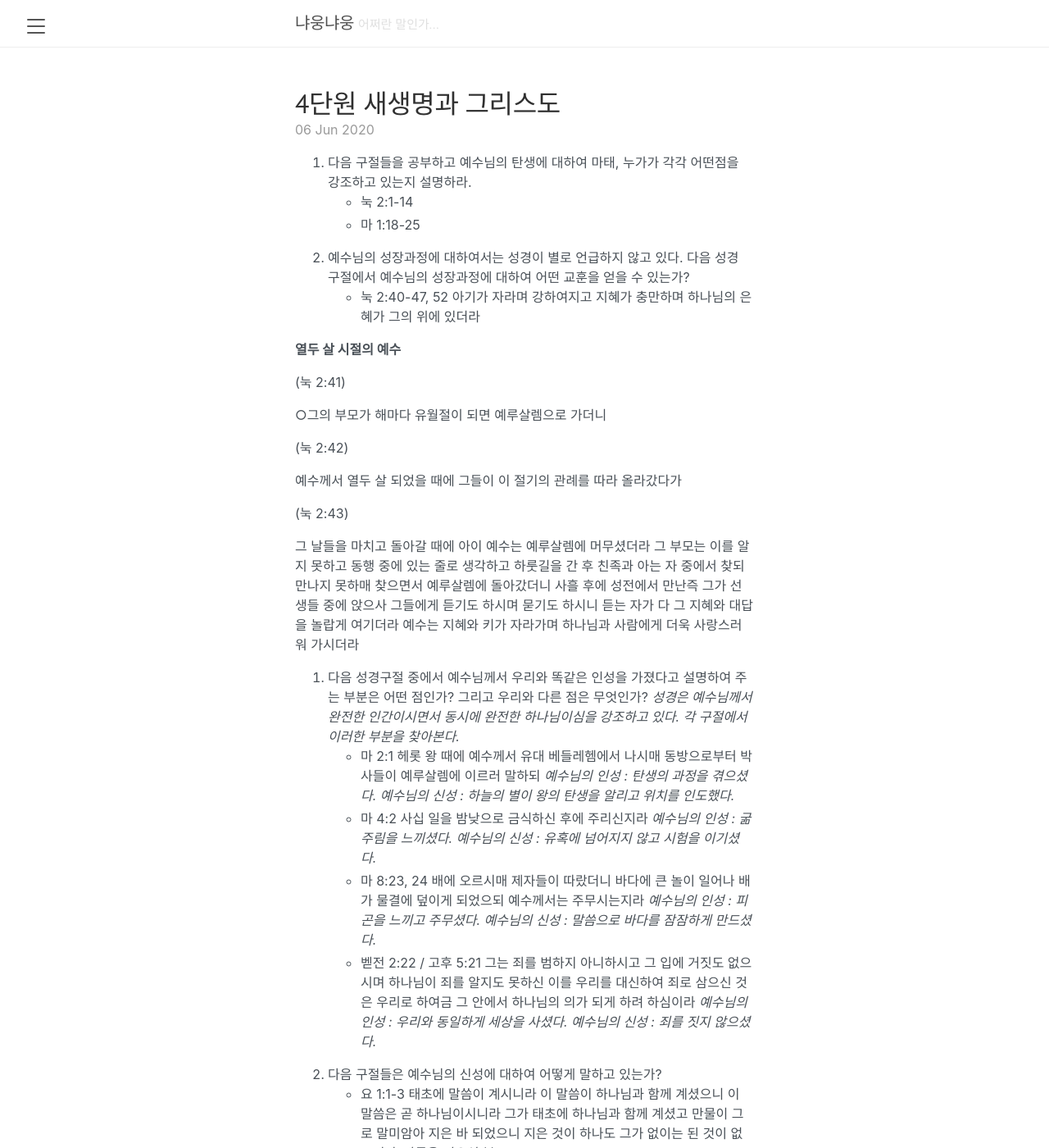
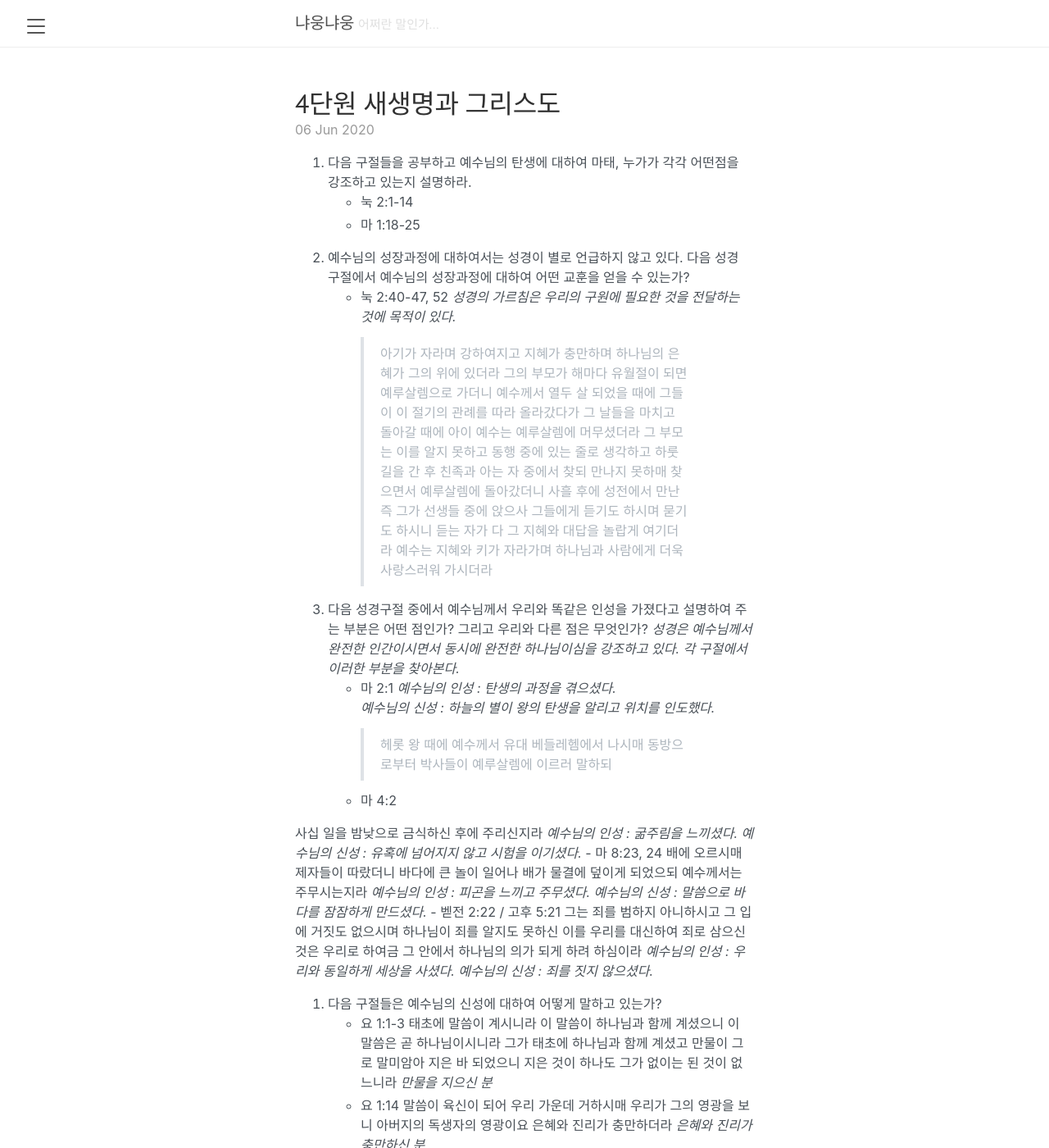
Before and after one commit to nyaooooong/nyaooooong.github.io, a Jekyll site: the page built from _posts/2020-06-06-1.md, in a window 1280 px wide and 1400 px high. Shown: the whole window at 82% size. Built offline with Jekyll 4.4.1, drawn with Linux system fonts in a browser that asks for light colours.

Commit message:
_posts/2020-06-06-1.md updated from https://stackedit.io/

```diff
--- a/_posts/2020-06-06-1.md
+++ b/_posts/2020-06-06-1.md
@@ -8,25 +8,15 @@ tags: newlife-academy
 published: true
 ---
 1. 다음 구절들을 공부하고 예수님의 탄생에 대하여 마태, 누가가 각각 어떤점을 강조하고 있는지 설명하라.
-	- 눅 2:1-14
-	- 마 1:18-25
+	* 눅 2:1-14
+	* 마 1:18-25
 
 2. 예수님의 성장과정에 대하여서는 성경이 별로 언급하지 않고 있다. 다음 성경 구절에서 예수님의 성장과정에 대하여 어떤 교훈을 얻을 수 있는가?
-	- 눅 2:40-47, 52
-아기가 자라며 강하여지고 지혜가 충만하며 하나님의 은혜가 그의 위에 있더라
-
-**열두 살 시절의 예수**
-
-(눅 2:41)
-
-○그의 부모가 해마다 유월절이 되면 예루살렘으로 가더니
-
-(눅 2:42)
-
+	* 눅 2:40-47, 52
+*성경의 가르침은 우리의 구원에 필요한 것을 전달하는 것에 목적이 있다.*
+>아기가 자라며 강하여지고 지혜가 충만하며 하나님의 은혜가 그의 위에 있더라
+그의 부모가 해마다 유월절이 되면 예루살렘으로 가더니
 예수께서 열두 살 되었을 때에 그들이 이 절기의 관례를 따라 올라갔다가
-
-(눅 2:43)
-
 그 날들을 마치고 돌아갈 때에 아이 예수는 예루살렘에 머무셨더라 그 부모는 이를 알지 못하고
 동행 중에 있는 줄로 생각하고 하룻길을 간 후 친족과 아는 자 중에서 찾되
 만나지 못하매 찾으면서 예루살렘에 돌아갔더니
@@ -34,13 +24,16 @@ published: true
 듣는 자가 다 그 지혜와 대답을 놀랍게 여기더라
 예수는 지혜와 키가 자라가며 하나님과 사람에게 더욱 사랑스러워 가시더라
 
-3. 다음 성경구절 중에서 예수님께서 우리와 똑같은 인성을 가졌다고 설명하여 주는 부분은 어떤 점인가? 그리고 우리와 다른 점은 무엇인가?
+
+3.  다음 성경구절 중에서 예수님께서 우리와 똑같은 인성을 가졌다고 설명하여 주는 부분은 어떤 점인가? 그리고 우리와 다른 점은 무엇인가?
 *성경은 예수님께서 완전한 인간이시면서 동시에 완전한 하나님이심을 강조하고 있다. 각 구절에서 이러한 부분을 찾아본다.*
-	- 마 2:1
-헤롯 왕 때에 예수께서 유대 베들레헴에서 나시매 동방으로부터 박사들이 예루살렘에 이르러 말하되
+	* 마 2:1
 *예수님의 인성 : 탄생의 과정을 겪으셨다.*
 *예수님의 신성 : 하늘의 별이 왕의 탄생을 알리고 위치를 인도했다.*
-	- 마 4:2
+>헤롯 왕 때에 예수께서 유대 베들레헴에서 나시매 동방으로부터 박사들이 예루살렘에 이르러 말하되
+
+	* 마 4:2
+
 사십 일을 밤낮으로 금식하신 후에 주리신지라
 *예수님의 인성 : 굶주림을 느끼셨다.*
 *예수님의 신성 : 유혹에 넘어지지 않고 시험을 이기셨다.*
```
Also changed, not shown: other parts of _posts/2020-06-06-1.md (+1 -1 lines).
